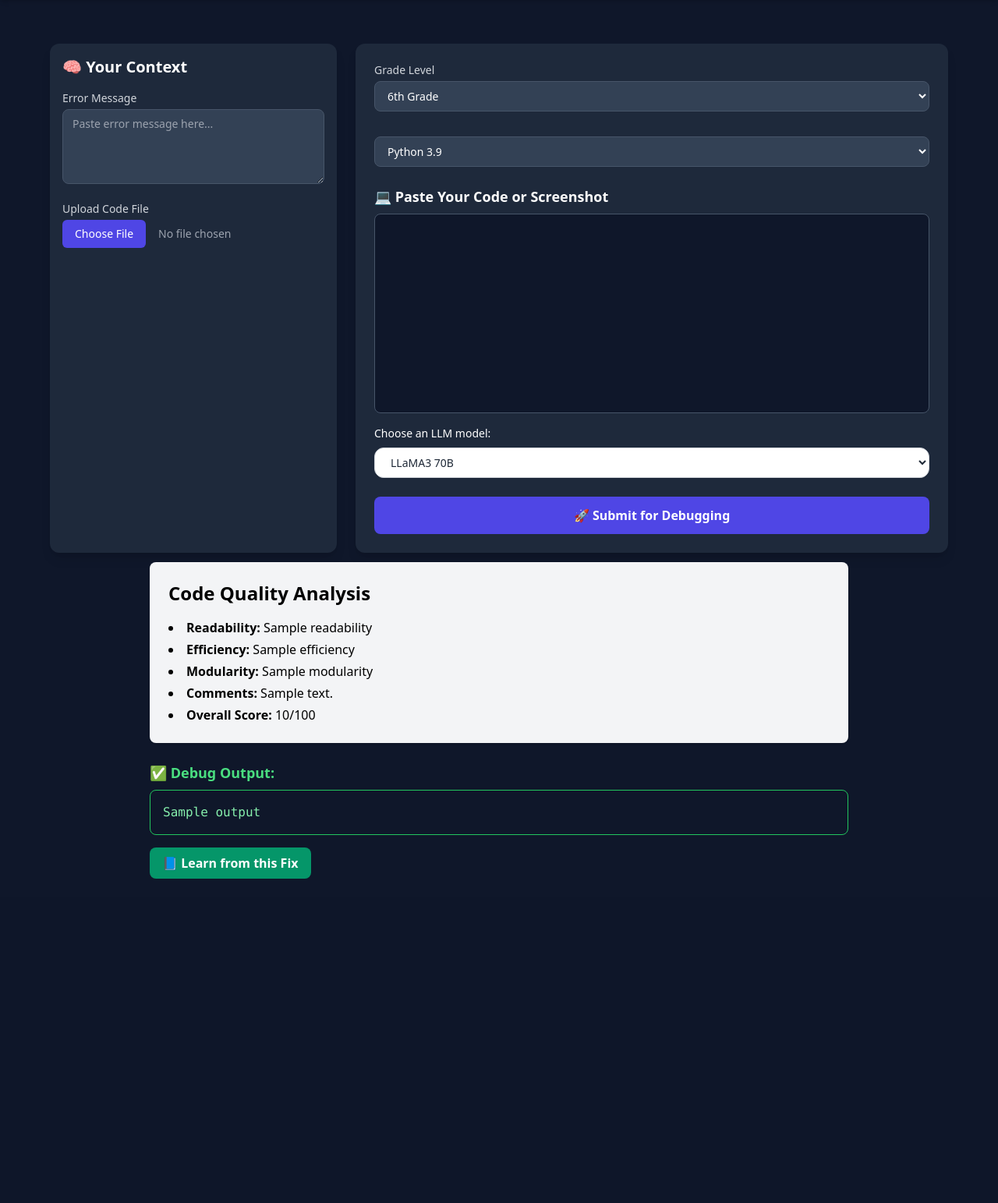
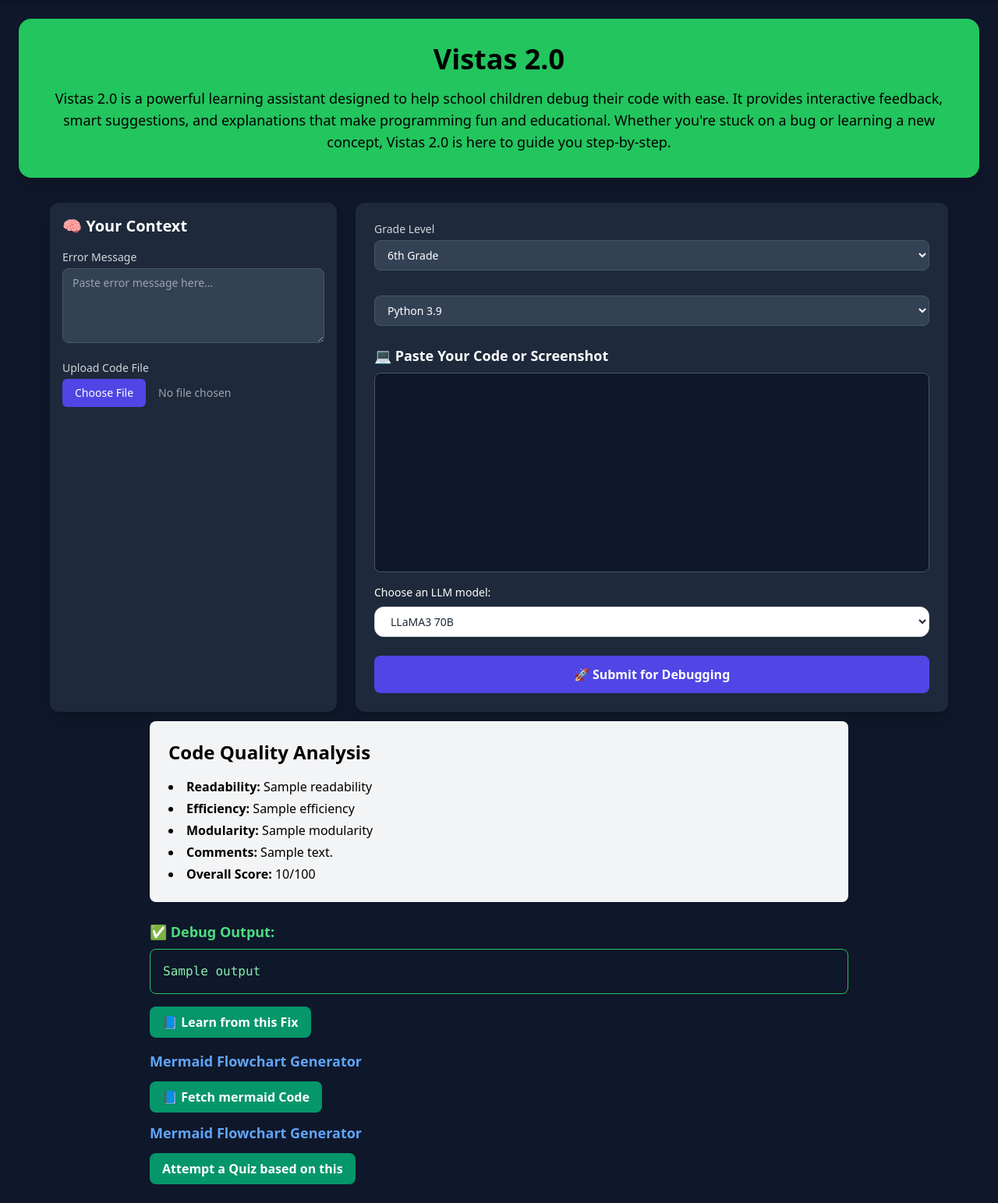
Before and after one commit to adarsh2023calc/vistas2, a FastAPI app: template templates/index.html in a window 1280 px wide. Shown: the part 72-1615 px from the top of the page at 78% size. Before the commit the page ends 1199 px from the top, so only its background shows below. Run offline with FastAPI, Linux system fonts and the light colour scheme; the template is opened without the code that fills it: most values are stand-ins (such as "Sample title", 1, 10 or a date in 2020); some libraries are stand-ins or nearby versions.

Commit message:
modified:   __pycache__/main.cpython-310.pyc new file:   templates/quiz.html

````diff
--- a/main.py
+++ b/main.py
@@ -48,7 +48,8 @@ class User(BaseModel):
     username: str
     password: str
 
-
+class CodeInput(BaseModel):
+    code: str
 # Global variables to store current debugging session info
 
 
@@ -382,6 +383,15 @@ def ask_gpt(code, model,error,grade):
     current_debug_session['code'] = code
     current_debug_session['error'] = error
 
+    if model=="salesforce":
+        url = "https://74f2-34-134-122-222.ngrok-free.app/generate"
+        # Optional: send as query parameter (if your FastAPI app supports GET)
+        params = {"prompt": code}
+
+        response = requests.post(url, json=params)  # use `json=`, NOT `params=`
+        response_json = response.json()
+        print(response_json)
+        return response_json.response
 
     # Setup the model
     llm_model = ChatGroq(model=model)
@@ -422,6 +432,11 @@ async def home(request: Request):
     return templates.TemplateResponse("index.html", {"request": request, "code":"","output": "", "model": "","error":""})
 
 # Form submission (POST)
+@app.get("/quiz.html",response_class=HTMLResponse)
+async def quiz(request:Request):
+    return templates.TemplateResponse("quiz.html",{"request":request})
+
+
 @app.post("/", response_class=HTMLResponse)
 async def ask_groq(request: Request, code: str = Form(...), model: str = Form(...),language:str=Form(...),error:str=Form(...),grade:str=Form(...)):
     print(f"Selected Model: {model}")  # Debugging line
@@ -430,6 +445,7 @@ async def ask_groq(request: Request, code: str = Form(...), model: str = Form(..
         code = "\n".join(code.split("\n")[:100]) + "\n# Code truncated due to size limit"
     code_debugging_output= execute_code(language,code)
     code_quality_response = AI_Code_Reviewer(code)
+    generateMermaid(output)
     return templates.TemplateResponse("index.html", {"request": request, "output": output, "code": code, "model": model,"debug":code_debugging_output,"code_quality":code_quality_response})
 
 
@@ -522,3 +538,63 @@ async def learn(request: LearnRequest):
         except Exception as inner_e:
             print(f"Fix attempt failed: {inner_e}")
             return {"error": f"Original error: {e}", "fix_attempt_error": str(inner_e)}
+
+
+
+
+@app.post("/mermaid")
+def generateMermaid(code: CodeInput):
+    prompt = f'''You're a software assistant.
+
+        Analyze the following function and generate a **Mermaid.js flowchart** that represents the **data flow**.
+
+        Python code snippet:
+        {code}
+        Use this format **exactly** and don't add anything else:
+
+        ```mermaid
+        flowchart TD
+            User -->|x| process_data
+            User -->|y| process_data
+            process_data -->|z| result
+            process_data -->|result| User'''
+
+
+    llm = ChatGroq(temperature=0.0, model_name="llama3-70b-8192")
+    response = llm.invoke(prompt)
+    print(response)
+    with open("templates/dfd_mermaid.md","w") as file:
+        file.write(response.content)
+
+    return {"mermaid_code": response.content}
+
+
+@app.post("/quiz")
+def GenerateQuiz(code:CodeInput):
+    prompt =f"""
+        You are a quiz generator.
+
+        Given a corrected code snippet, your task is to create a multiple-choice quiz consisting of 5 questions in the following JSON format:
+        {{
+        "Questions": [List of questions as strings],
+        "Options": [[List of 5 options per question], ...],
+        "Answer": [List of correct answers, matching exactly with one of the options]
+        }}
+
+        Guidelines:
+        - The questions should test understanding of the code: logic, output, syntax, bugs, or concepts.
+        - Each question must have **exactly 5** diverse and plausible options.
+        - Only **one** correct answer per question.
+        - The answer text must match **exactly** one of the provided options.
+
+        Here is the corrected code:
+        {code}
+        Give the output only in json format and nothing else and the questions should be only
+        based on theoritical concepts
+        """
+
+
+    llm = ChatGroq(temperature=0.0, model_name="llama3-70b-8192")
+    response = llm.invoke(prompt)
+    result = json.loads(response.content)
+    return {"Quiz": result}
--- a/templates/index.html
+++ b/templates/index.html
@@ -4,7 +4,14 @@
   <meta charset="UTF-8">
   <title>AI Code Debugger</title>
   <script src="https://cdn.tailwindcss.com"></script>
+  <script type="module">
+  import mermaid from 'https://cdn.jsdelivr.net/npm/mermaid@10/dist/mermaid.esm.min.mjs';
+  mermaid.initialize({ startOnLoad: true });
+</script>
 </head>
+
+
+
 
 <body class="bg-[#0f172a] text-white min-h-screen flex flex-col font-sans">
 
@@ -18,6 +25,17 @@
 
   <main class="flex-1 flex flex-col items-center justify-center p-6">
     <!-- Main content -->
+
+
+    <section class="w-full bg-green-500  bg-green-500 rounded-2xl shadow-lg p-8 text-center">
+        <h1 class="text-4xl font-extrabold text-black mb-4 ">Vistas 2.0</h1>
+
+        <p class="text-lg text-black h-100">
+            Vistas 2.0 is a powerful learning assistant designed to help school children debug their code with ease.
+            It provides interactive feedback, smart suggestions, and explanations that make programming fun and educational.
+            Whether you're stuck on a bug or learning a new concept, Vistas 2.0 is here to guide you step-by-step.
+        </p>
+    </section>
     <div class="w-full max-w-6xl grid grid-cols-1 md:grid-cols-3 gap-6 mt-8">
 
       <!-- Context Panel -->
@@ -139,6 +157,55 @@
           }
           </script>
 
+          <div id="GenerateFlowChart" class="mt-4 space-y-3">
+          <h3 class="text-lg font-bold text-blue-400">Mermaid Flowchart Generator</h3>
+          <button onclick="fetchMermaidCode()" class="bg-emerald-600 hover:bg-emerald-700 text-white font-semibold py-2 px-4 rounded-lg transition duration-200">
+            📘 Fetch mermaid Code
+          </button>
+          <div class = "text-lg font-bold text-blue-400" id="mermaid">
+          </div>
+
+          <div id="GenerateQuiz" class="mt-4 space-y-3">
+          <h3 class="text-lg font-bold text-blue-400">Mermaid Flowchart Generator</h3>
+          <button onclick="GenerateQuizAttempt()" class="bg-emerald-600 hover:bg-emerald-700 text-white font-semibold py-2 px-4 rounded-lg transition duration-200">
+            Attempt a Quiz based on this
+          </button>
+          </div>
+          <script>
+          async function fetchMermaidCode() {
+            try {
+              const code = document.getElementById('output-id')?.innerText || '';
+              const response = await fetch('/mermaid', {
+                method: 'POST',
+                headers: { 'Content-Type': 'application/json' },
+                body: JSON.stringify({ code: code })
+              });
+
+              if (!response.ok) throw new Error("Failed to fetch resources");
+
+              const data = await response.json();
+              const mdText = data.mermaid_code;
+
+              // Extract Mermaid code block
+              const mermaidMatch = mdText.match(/```mermaid\s+([\s\S]*?)```/);
+              const mermaidCode = mermaidMatch ? mermaidMatch[1].trim() : '';
+
+              // Create container and render
+              const container = document.createElement("div");
+              container.classList.add("mermaid");
+              container.innerHTML = `<pre>${mermaidCode}</pre>`;
+
+              const target = document.getElementById("mermaid");
+              target.innerHTML = '';  // clear existing
+              target.appendChild(container);
+
+            } catch (err) {
+              alert("Error parsing Mermaid code: " + err.message);
+            }
+          }
+          </script>
+
+        </div>
           <script>
 
   const pasteArea = document.getElementById('paste-area');
@@ -176,7 +243,11 @@
           <h3 class="text-lg font-bold text-blue-400">📚 Suggested Learning Resources:</h3>
           <ul id="resource-list" class="list-disc list-inside text-blue-300"></ul>
         </div>
+
+
+
       </div>
+
     {% endif %}
 
     {% if debug %}
@@ -309,6 +380,27 @@
     }
 
 
+    async function GenerateQuizAttempt(){
+      const code = document.getElementById('output-id')?.innerText || '';
+
+      const response = await fetch('/quiz', {
+        method: 'POST',
+        headers: { 'Content-Type': 'application/json' },
+        body: JSON.stringify({ code: code })
+      });
+
+      if (!response.ok) throw new Error("Failed to fetch resources");
+
+      const data = await response.json();
+      sessionStorage.setItem("quizData", JSON.stringify(data.Quiz));
+      window.location.href = "/quiz.html";
+
+
+
+
+    }
+
+
   </script>
 
 </body>
````
Also changed, not shown: requirements.txt (+9 -0 lines), templates/dfd_mermaid.md (added, +3 -0 lines), templates/quiz.html (added, +94 -0 lines), 1 other file.
